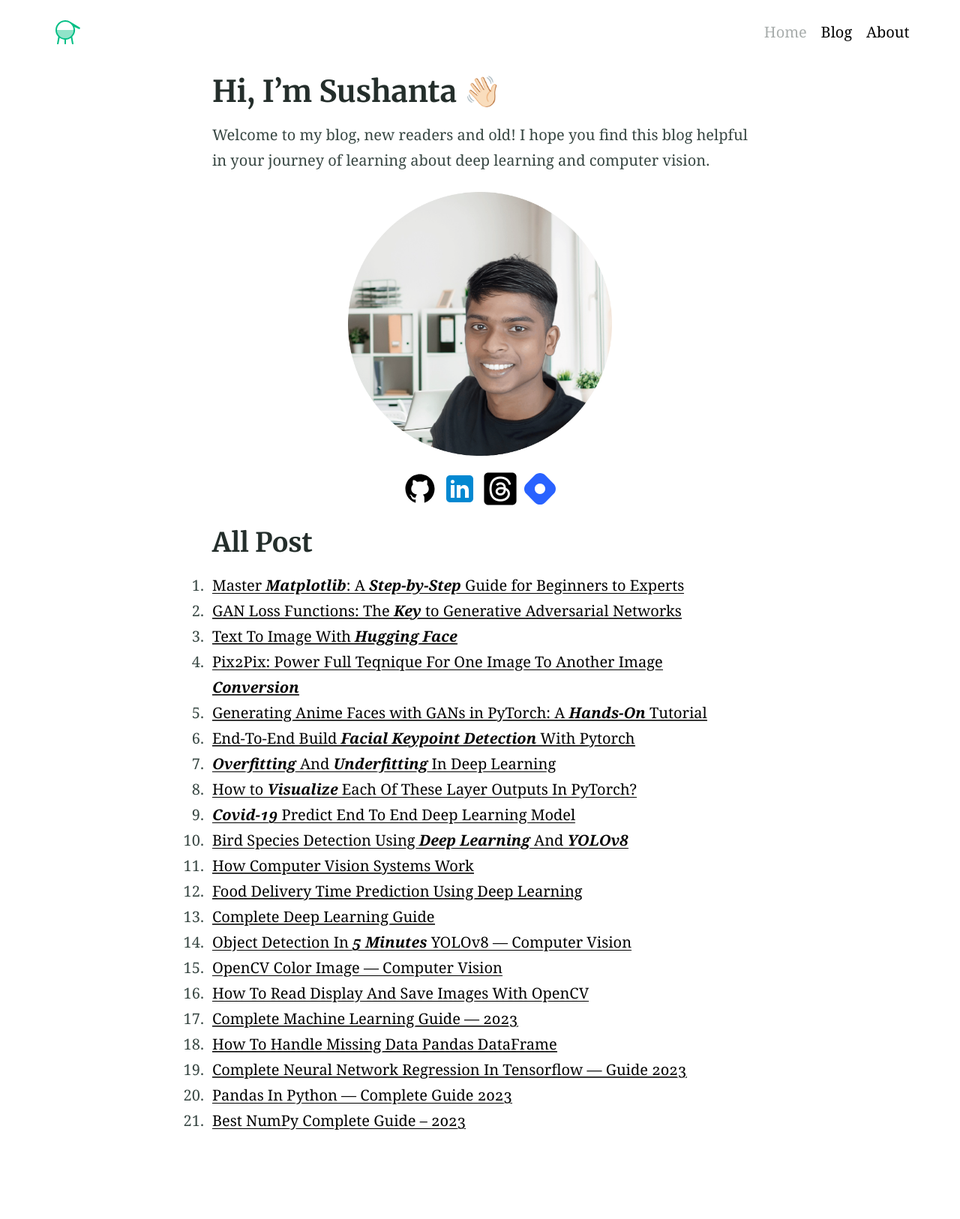
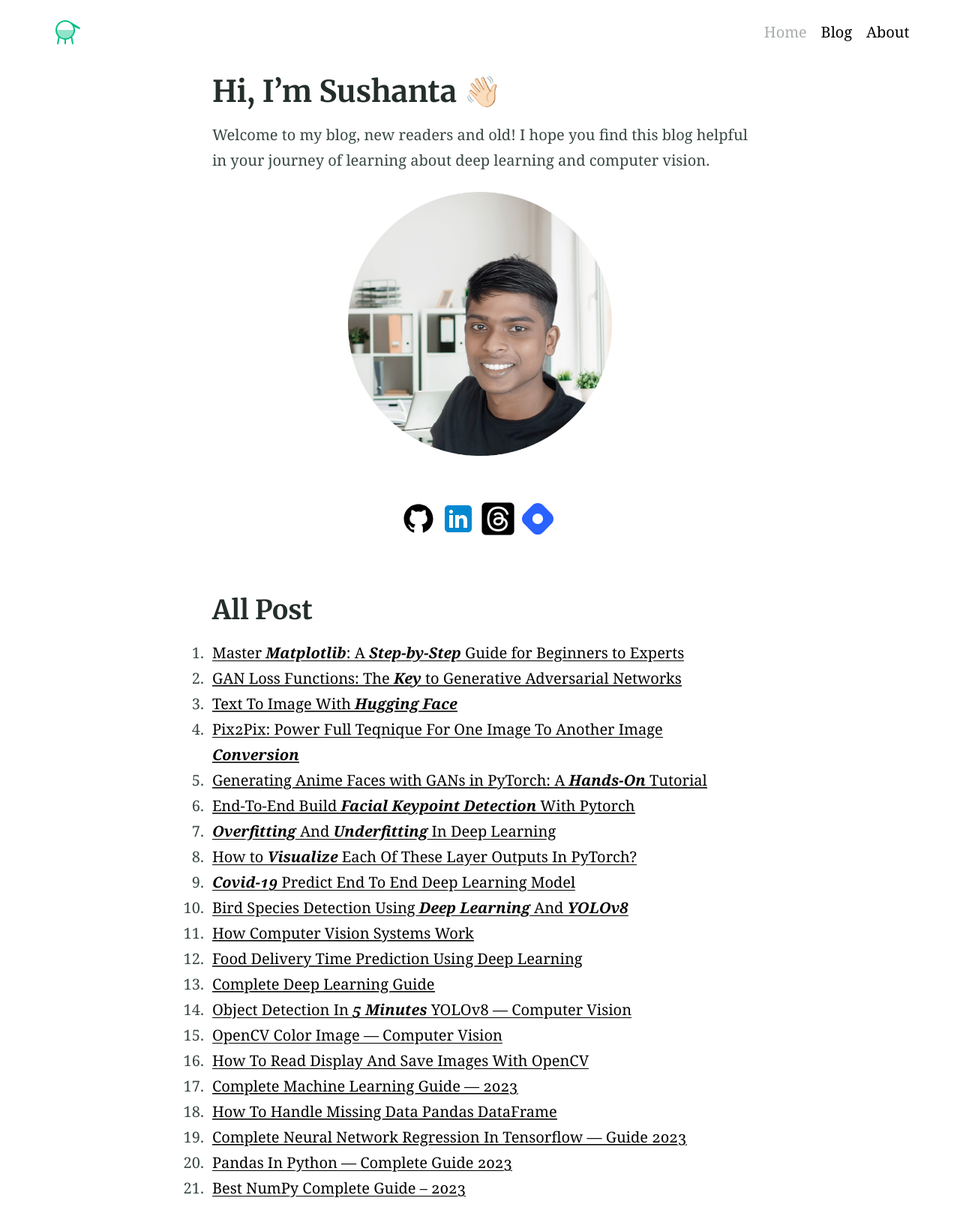
Before and after one commit to hi-sushanta/hi-sushanta.github.io, a Jekyll site: the page built from index.md, in a window 1280 px wide. Shown: the whole page at 75% size. Built offline with Jekyll 4.4.1, drawn with Linux system fonts in a browser that asks for light colours; before the commit the page ends 1536 px from its top, so only the background shows below that.

Commit message:
I try to build up look good in my social icon

```diff
--- a/index.md
+++ b/index.md
@@ -9,7 +9,7 @@ Welcome to my blog, new readers and old! I hope you find this blog helpful in yo
     <img src="chi2.png" class = "center" width="50%" height="50%"/>
 </div>
 
-<div class="social-icon" align="center">
+<div class="social-icon" align="center" style="margin-left:5x; margin-right:5px; margin-top:50px; margin-bottom:50px;">
     <a href="https://github.com/hi-sushanta">
     <svg xmlns="http://www.w3.org/2000/svg"  viewBox="0 0 64 64" width="48px" height="48px"><path d="M32 6C17.641 6 6 17.641 6 32c0 12.277 8.512 22.56 19.955 25.286-.592-.141-1.179-.299-1.755-.479V50.85c0 0-.975.325-2.275.325-3.637 0-5.148-3.245-5.525-4.875-.229-.993-.827-1.934-1.469-2.509-.767-.684-1.126-.686-1.131-.92-.01-.491.658-.471.975-.471 1.625 0 2.857 1.729 3.429 2.623 1.417 2.207 2.938 2.577 3.721 2.577.975 0 1.817-.146 2.397-.426.268-1.888 1.108-3.57 2.478-4.774-6.097-1.219-10.4-4.716-10.4-10.4 0-2.928 1.175-5.619 3.133-7.792C19.333 23.641 19 22.494 19 20.625c0-1.235.086-2.751.65-4.225 0 0 3.708.026 7.205 3.338C28.469 19.268 30.196 19 32 19s3.531.268 5.145.738c3.497-3.312 7.205-3.338 7.205-3.338.567 1.474.65 2.99.65 4.225 0 2.015-.268 3.19-.432 3.697C46.466 26.475 47.6 29.124 47.6 32c0 5.684-4.303 9.181-10.4 10.4 1.628 1.43 2.6 3.513 2.6 5.85v8.557c-.576.181-1.162.338-1.755.479C49.488 54.56 58 44.277 58 32 58 17.641 46.359 6 32 6zM33.813 57.93C33.214 57.972 32.61 58 32 58 32.61 58 33.213 57.971 33.813 57.93zM37.786 57.346c-1.164.265-2.357.451-3.575.554C35.429 57.797 36.622 57.61 37.786 57.346zM32 58c-.61 0-1.214-.028-1.813-.07C30.787 57.971 31.39 58 32 58zM29.788 57.9c-1.217-.103-2.411-.289-3.574-.554C27.378 57.61 28.571 57.797 29.788 57.9z"/></svg>
     </a>
```
